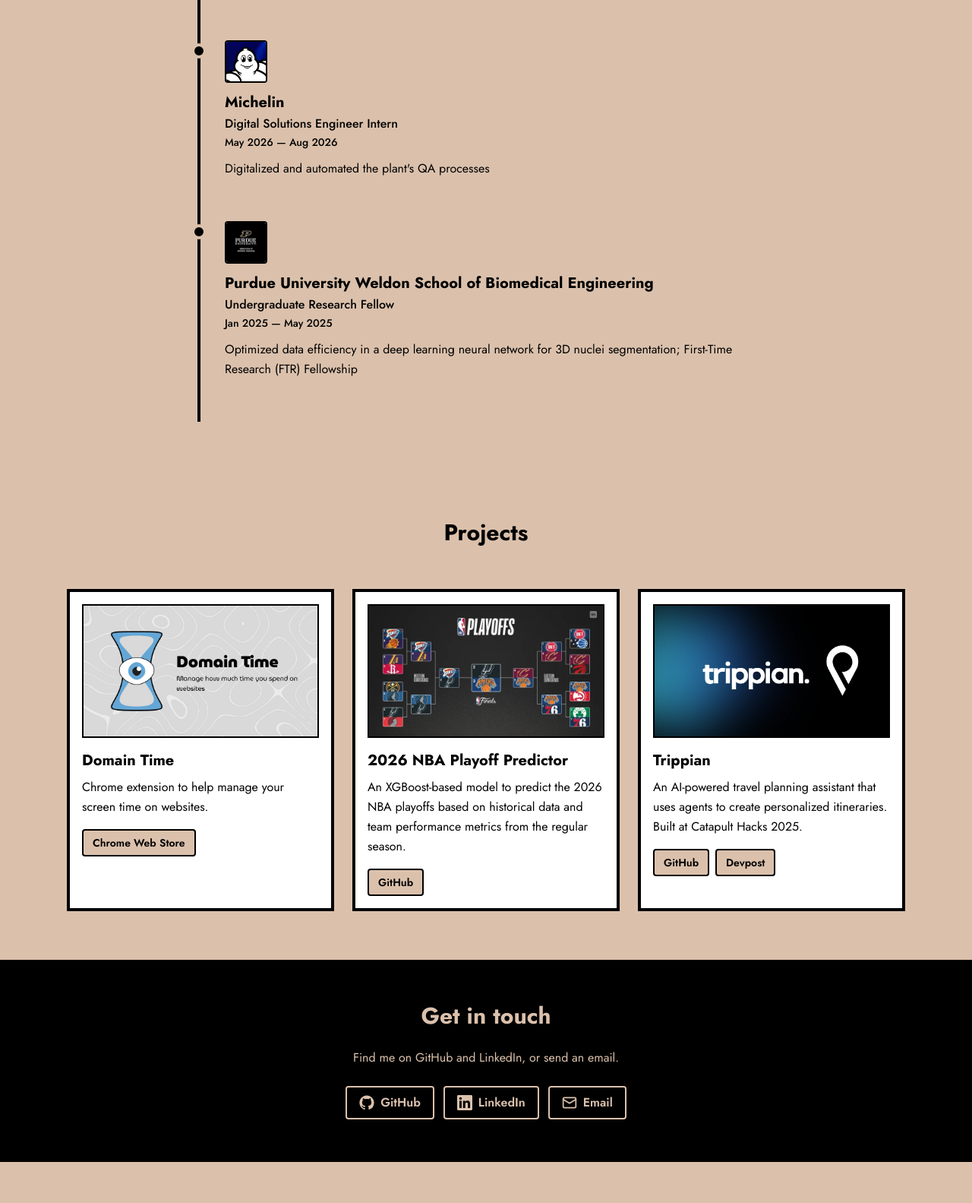
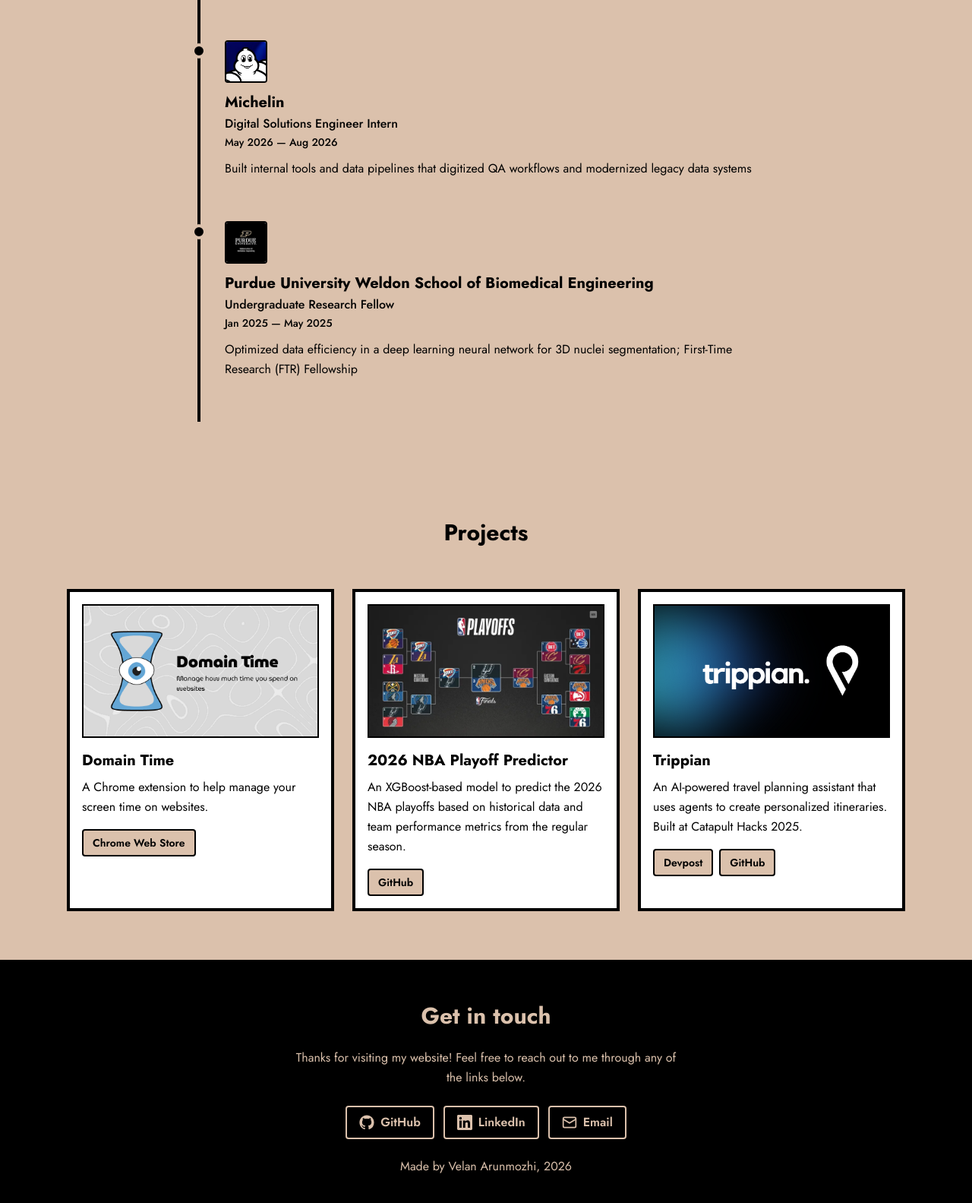
Before and after one commit to velan-arunmozhi/my-portfolio, an Astro site: page / in a window 1280 px wide. Shown: the part 1059-2642 px from the top of the page at 76% size. Before the commit the page ends 2588 px from the top, so only its background shows below. Built offline with nearby package versions, Linux system fonts and the light colour scheme; Astro itself is replaced by a stand-in of ours.

Commit message:
Updated content

```diff
--- a/src/components/footer/Footer.astro
+++ b/src/components/footer/Footer.astro
@@ -15,7 +15,7 @@ const { profile } = Astro.props
   <div class="mx-auto flex max-w-3xl flex-col items-center gap-6 text-center">
     <h2 class="text-3xl font-bold">Get in touch</h2>
     <p class="max-w-lg leading-relaxed">
-      Find me on GitHub and LinkedIn, or send an email.
+      Thanks for visiting my website! Feel free to reach out to me through any of the links below.
     </p>
     <nav class="flex flex-wrap justify-center gap-3">
       <a
@@ -40,5 +40,6 @@ const { profile } = Astro.props
         Email
       </a>
     </nav>
+    <p>Made by Velan Arunmozhi, {new Date().getFullYear()}</p>
   </div>
 </footer>
--- a/src/data/experiences.json
+++ b/src/data/experiences.json
@@ -23,7 +23,7 @@
     "position": "Digital Solutions Engineer Intern",
     "start": "2026-05",
     "end": "2026-08",
-    "blurb": "Digitalized and automated the plant's QA processes",
+    "blurb": "Built internal tools and data pipelines that digitized QA workflows and modernized legacy data systems",
     "logo": "/images/michelin.jpg"
   },
   {
--- a/src/data/profile.json
+++ b/src/data/profile.json
@@ -2,7 +2,7 @@
   "varun": {
     "name": "Velan Arunmozhi",
     "title": "Software Engineer",
-    "bio": "Hello! I'm Velan Arunmozhi. I'm studying CS and Math at Purdue University, interested in the intersection of research and engineering. Besides coding, I enjoy reading, cooking, and playing basketball.",
+    "bio": "Hello! I'm Velan Arunmozhi. I'm studying CS and Math at Purdue University, with an interest in AI and full-stack development. Besides coding, I enjoy reading, cooking, and playing basketball.",
     "photo": "/images/profile.jpg",
     "github": "https://github.com/velan-arunmozhi",
     "linkedin": "https://www.linkedin.com/in/velan-arunmozhi/",
--- a/src/data/projects.json
+++ b/src/data/projects.json
@@ -3,7 +3,7 @@
     "id": "domain-time",
     "title": "Domain Time",
     "image": "/images/domain-time.png",
-    "blurb": "Chrome extension to help manage your screen time on websites.",
+    "blurb": "A Chrome extension to help manage your screen time on websites.",
     "links": [
       { "label": "Chrome Web Store", "href": "https://chromewebstore.google.com/detail/domain-time/mfiipbndijhigohkmmapoaieehdkoiob" }
     ]
@@ -23,8 +23,8 @@
     "image": "/images/trippian.png",
     "blurb": "An AI-powered travel planning assistant that uses agents to create personalized itineraries. Built at Catapult Hacks 2025.",
     "links": [
-      { "label": "GitHub", "href": "https://github.com/LeoSesuraj/catapult" },
-      { "label": "Devpost", "href": "https://devpost.com/software/trippian?ref_content=my-projects-tab&ref_feature=my_projects" }
+      { "label": "Devpost", "href": "https://devpost.com/software/trippian?ref_content=my-projects-tab&ref_feature=my_projects" },
+      { "label": "GitHub", "href": "https://github.com/LeoSesuraj/catapult" }
     ]
   }
 ]
```
